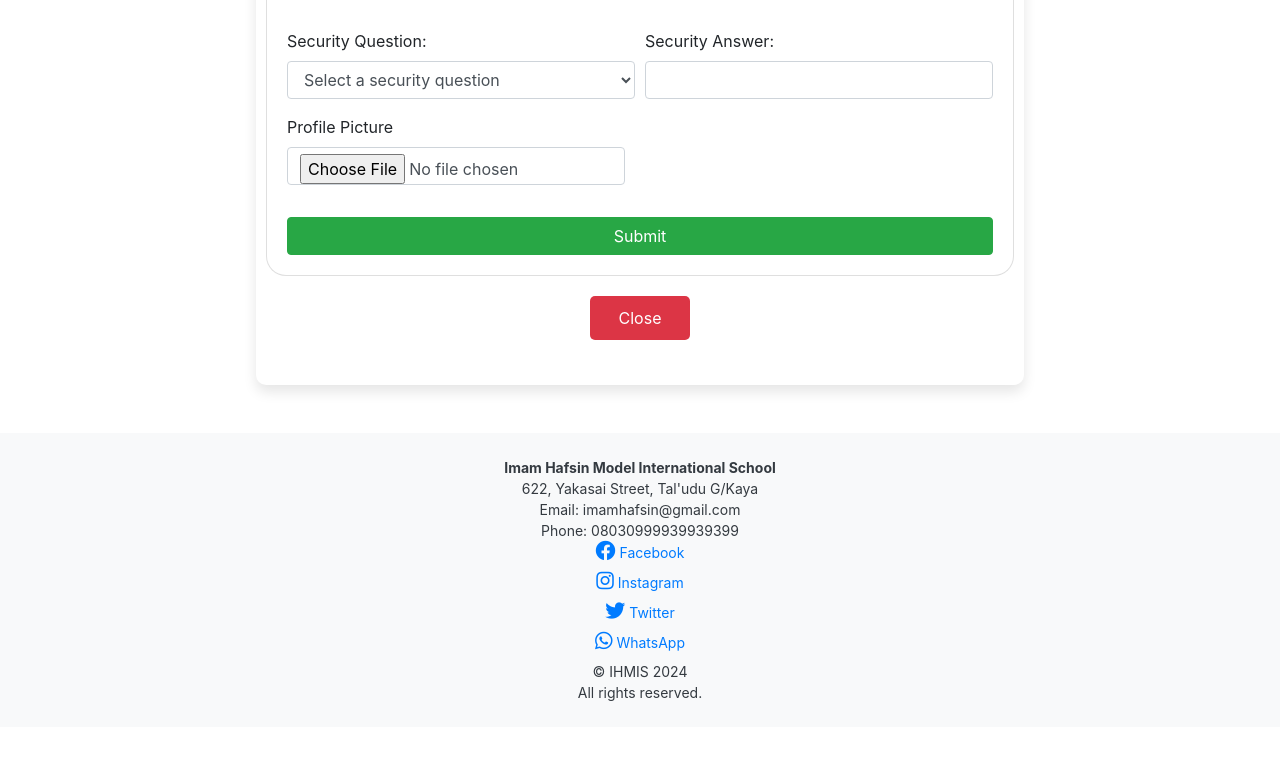
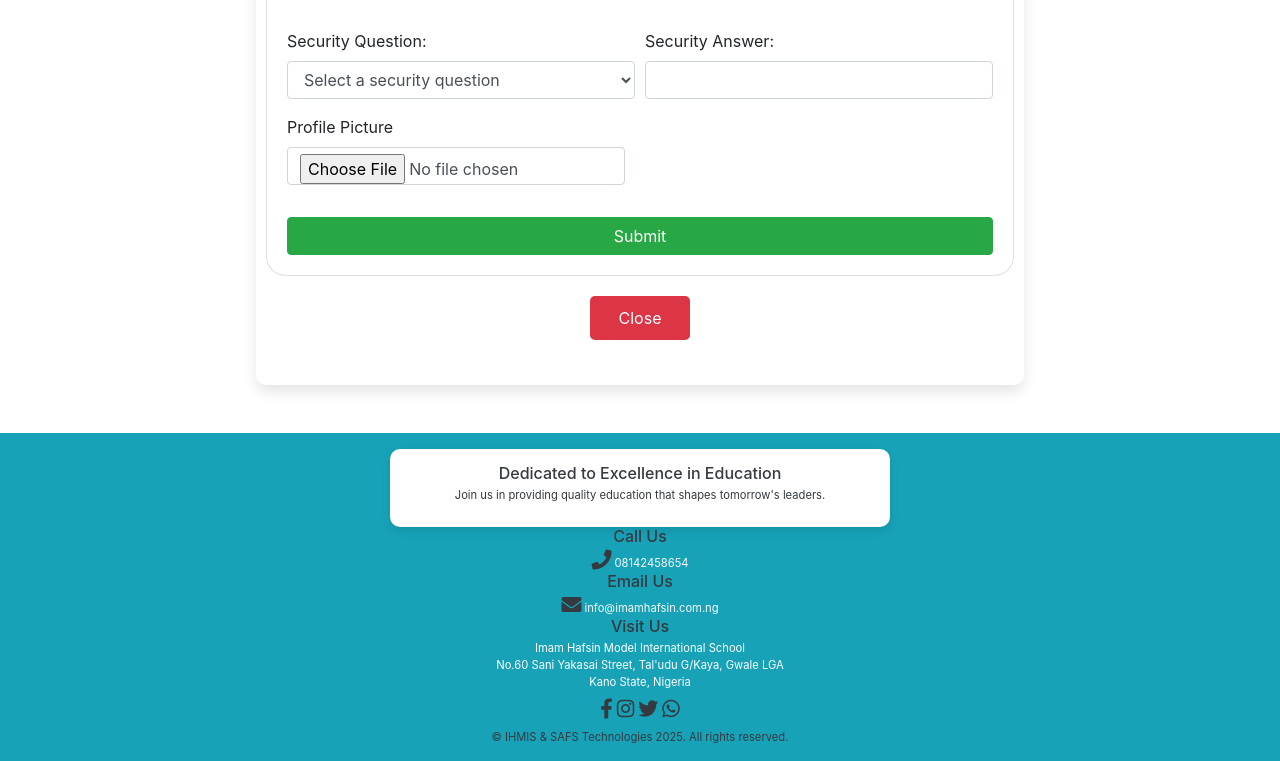
Before and after one commit to shamsu557/IHMIS, a website: page addStaff.html in a window 1280 px wide. Shown: the part 1398-2159 px from the top of the page. Before the commit the page ends 2125 px from the top, so only its background shows below. Drawn offline with nearby package versions, Linux system fonts and the light colour scheme.

Commit message:
Add files via upload

```diff
--- a/addStaff.html
+++ b/addStaff.html
@@ -5,22 +5,19 @@
     <meta name="viewport" content="width=device-width, initial-scale=1.0">
     <title>Staff Signup</title>
     <!-- Bootstrap 5 CSS CDN -->
-<link rel="stylesheet" href="https://maxcdn.bootstrapcdn.com/bootstrap/4.5.2/css/bootstrap.min.css">
+   <link rel="stylesheet" href="https://maxcdn.bootstrapcdn.com/bootstrap/4.5.2/css/bootstrap.min.css">
   <link rel="stylesheet" href="https://cdnjs.cloudflare.com/ajax/libs/font-awesome/5.15.4/css/all.min.css" />
+  <link href="https://fonts.googleapis.com/css2?family=Caveat:wght@700&display=swap" rel="stylesheet">
     <link rel="stylesheet" href="style.css">
 </head>
 <body>
-     <!-- First Navbar (Images and Admin Dashboard Text) -->
-     <nav class="navbar navbar-light bg-white text-dark fixed-top first-navbar">
-        <!-- Left image (Education Cap) -->
-        <img src="educap.jfif" alt="Education Cap" class="circular-img fixed-left-img">
-
-        <!-- Navbar brand (Admin Dashboard text) centered -->
-        <span class="navbar-brand mx-auto text-dark">Staff&nbsp;&nbsp;Management</span>
-
-        <!-- Right image logo -->
-        <img src="logo.jpg" alt="Professor" class="circular-img fixed-right-img">
-      </nav>
+     <!-- First Navbar -->
+<nav class="navbar navbar-light bg-info text-dark fixed-top first-navbar">
+    <img src="educap.jfif" alt="Education Cap" class="circular-img fixed-left-img">
+    <span class="navbar-brand-name text-white">Find Result</span>
+    <img src="logo.jpg" alt="Professor" class="circular-img fixed-right-img">
+    <!--RC:1320997-->
+  </nav>
 
       <!-- Second Navbar (Navbar Items) -->
       <nav class="navbar navbar-expand-lg navbar-dark bg-light text-dark second-navbar">
@@ -50,7 +47,7 @@
     <div class="center-container" id="signup">
         <div class="row justify-content-center">
                 <div class="card">
-                    <div class="card-header text-center">
+                    <div class="card-header text-center bg-info">
                         <h3>Teacher Signup</h3>
                     </div>
                     <div class="card-body">
@@ -405,36 +402,50 @@
             </div>
         </div>
  <!-- Footer -->
- <div class="footer bg-light mt-5">
-    <div class="row text-center py-3">
-      <div class="col-md-4">
-        <p><strong>Imam Hafsin Model International School</strong></p>
-        <p>622, Yakasai Street, Tal'udu G/Kaya</p>
-        <p>Email: imamhafsin@gmail.com</p>
-        <p>Phone: 08030999939939399</p>
-      </div>
-      <div class="col-md-4">
-        <a href="https://www.facebook.com/prof.johndoe" target="_blank" class="d-block mb-2">
-          <i class="fab fa-facebook"></i> Facebook
+ <footer class="footer bg-info text-dark mt-5 py-3">
+    <div class="container">
+        <div class="text-center mb-2">
+            <h6 class="mb-1">Dedicated to Excellence in Education</h6>
+            <p class="small mb-2">Join us in providing quality education that shapes tomorrow's leaders.</p>
+        </div>
+    </div>
+
+    <div class="row text-center">
+        <div class="col-md-4">
+            <h6 class="mb-1">Call Us</h6>
+            <p class="small mb-0"><i class="fas fa-phone"></i> <a href="tel:08142458654" class="text-light">08142458654</a></p>
+        </div>
+        <div class="col-md-4">
+            <h6 class="mb-1">Email Us</h6>
+            <p class="small mb-0 text-dark"><i class="fas fa-envelope"></i> <a href="mailto:info@imamhafsin.com.ng" class="text-light">info@imamhafsin.com.ng</a></p>
+        </div>
+        <div class="col-md-4">
+            <h6 class="mb-1">Visit Us</h6>
+            <p class="small mb-0 text-white">Imam Hafsin Model International School</p>
+            <p class="small mb-0 text-white">No.60 Sani Yakasai Street, Tal'udu G/Kaya, Gwale LGA</p>
+            <p class="small mb-0 text-white">Kano State, Nigeria</p>
+        </div>
+    </div>
+
+    <div class="social-icons text-center mt-2">
+        <a href="https://www.facebook.com/prof.johndoe" target="_blank" class="text-dark me-2" aria-label="Facebook">
+            <i class="fab fa-facebook-f"></i>
         </a>
-        <a href="https://www.instagram.com/prof.johndoe" target="_blank" class="d-block mb-2">
-          <i class="fab fa-instagram"></i> Instagram
+        <a href="https://www.instagram.com/prof.johndoe" target="_blank" class="text-dark me-2" aria-label="Instagram">
+            <i class="fab fa-instagram"></i>
         </a>
-        <a href="https://twitter.com/prof_johndoe" target="_blank" class="d-block mb-2">
-          <i class="fab fa-twitter"></i> Twitter
+        <a href="https://twitter.com/prof_johndoe" target="_blank" class="text-dark me-2" aria-label="Twitter">
+            <i class="fab fa-twitter"></i>
         </a>
-        <a href="https://wa.me/1234567890" target="_blank" class="d-block mb-2">
-          <i class="fab fa-whatsapp"></i> WhatsApp
+        <a href="https://wa.me/1234567890" target="_blank" class="text-dark" aria-label="WhatsApp">
+            <i class="fab fa-whatsapp"></i>
         </a>
-      </div>
-      <div class="col-md-4">
-        <p>&copy; IHMIS 2024</p>
-        <p>All rights reserved.</p>
-      </div>
     </div>
-  </div>
 
-<!-- Back to top button -->
+    <div class="text-center mt-2">
+        <p class="small mb-0">&copy; IHMIS & SAFS Technologies 2025. All rights reserved.</p>
+    </div>
+</footer>
 <button onclick="topFunction()" id="myBtn" title="Go to top"><i class="fas fa-arrow-up"></i></button>
 
     <!-- Bootstrap JS, Popper.js, and jQuery -->
--- a/teachears-signup.js
+++ b/teachears-signup.js
@@ -1,4 +1,3 @@
-
 function toggleNavbar() {
     const navbarNav = document.getElementById("navbarNav");
     const cancelButton = document.querySelector(".cancel-btn");
@@ -41,12 +40,13 @@ document.addEventListener('DOMContentLoaded', () => {
       dropdownMenu.classList.remove('show');
     });
 
-    // Navigate to the correct page and hide dropdown when an item is clicked
+    // Navigate to the correct page and collapse the navbar when an item is clicked
     dropdownItems.forEach(item => {
       item.addEventListener('click', (event) => {
         const targetPage = item.getAttribute('href'); // Get the target URL
         if (targetPage) {
-          dropdownMenu.classList.remove('show'); // Hide the dropdown
+          const navbarNav = document.getElementById("navbarNav");
+          navbarNav.classList.remove('show'); // Close the navbar
           window.location.href = targetPage; // Navigate to the target page
         }
       });
```
Lines whose indentation alone changed are shown as unchanged.
